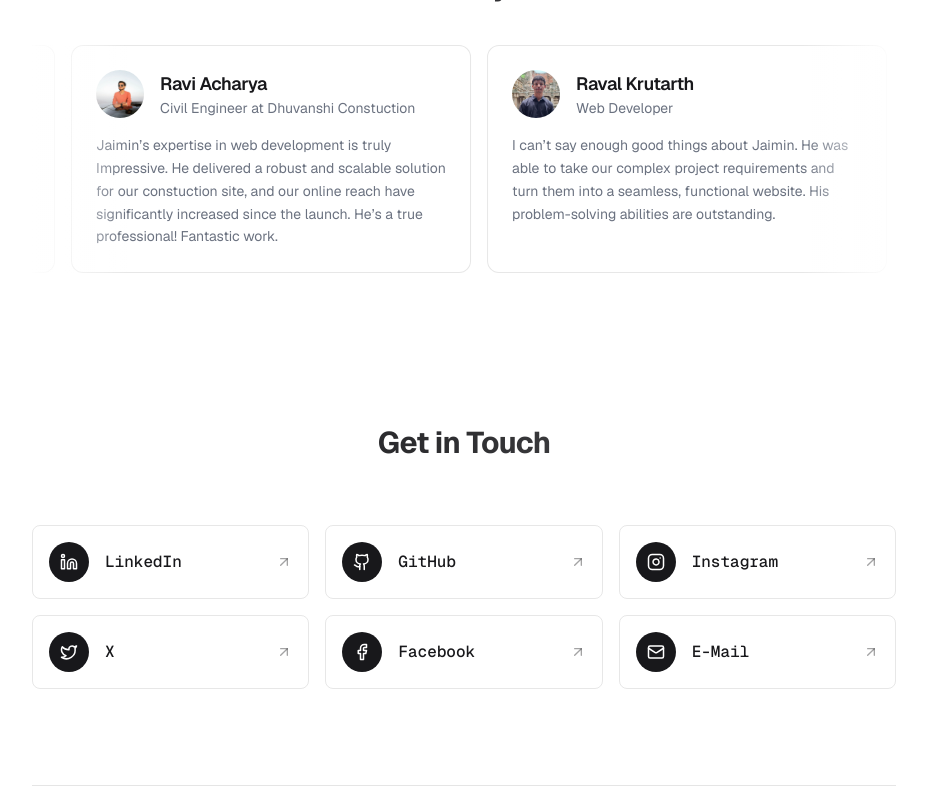
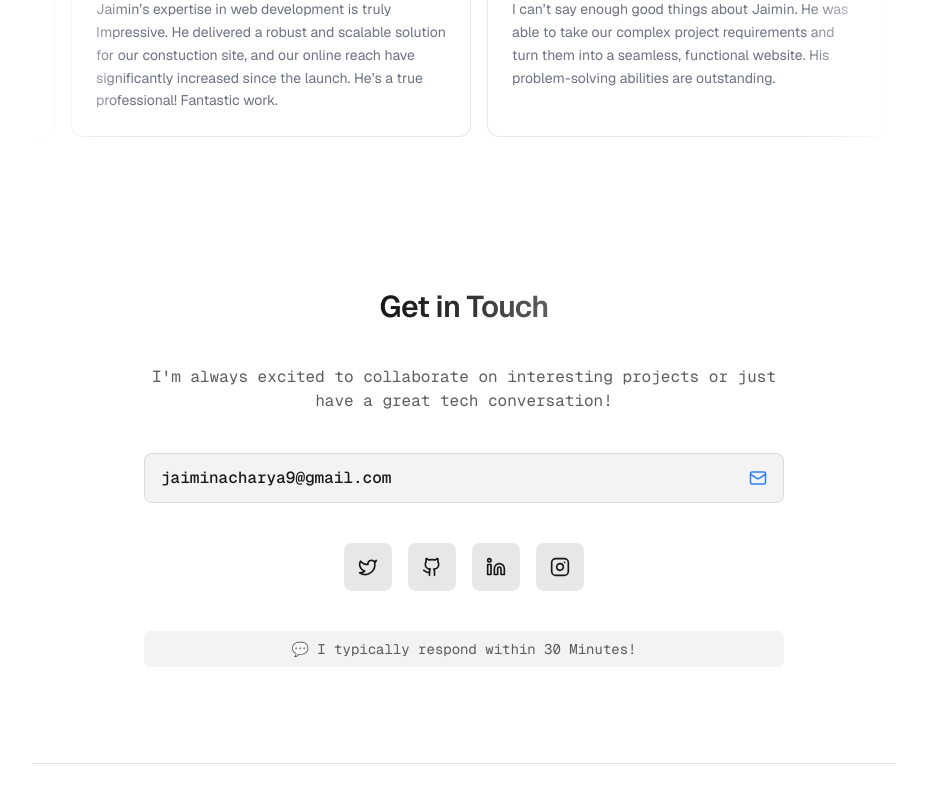
Before and after one commit to jaimin-acharya/portfolio, a Next.js app: page / in a window 1280 px wide. Shown: the part 2000-2794 px from the top of the page, without its empty margins (176-1103 px from the left). Built offline with nearby package versions, Linux system fonts and the light colour scheme.

Commit message:
UI Changes

```diff
--- a/app/components/Contact.jsx
+++ b/app/components/Contact.jsx
@@ -1,14 +1,6 @@
 "use client";
 
-import {
-  Linkedin,
-  Github,
-  Instagram,
-  Twitter,
-  Facebook,
-  ArrowUpRight,
-  MailIcon,
-} from "lucide-react";
+import { Linkedin, Github, Twitter, MailIcon, Instagram } from "lucide-react";
 import { contact } from "../site";
 import { motion } from "framer-motion";
 
@@ -19,12 +11,10 @@ const itemVariants = {
 
 export default function Contact() {
   const socialLinks = [
+    { name: "X", href: contact.socials.x, Icon: Twitter },
+    { name: "GitHub", href: contact.socials.github, Icon: Github },
     { name: "LinkedIn", href: contact.socials.linkedin, Icon: Linkedin },
-    { name: "GitHub", href: contact.socials.github, Icon: Github },
-    { name: "Instagram", href: contact.socials.instagram, Icon: Instagram },
-    { name: "X", href: contact.socials.x, Icon: Twitter },
-    { name: "Facebook", href: contact.socials.facebook, Icon: Facebook },
-    { name: "E-Mail", href: `mailto:${contact.email}`, Icon: MailIcon },
+    {name: "Instagram", href: contact.socials.instagram, Icon: Instagram},
   ];
 
   return (
@@ -32,23 +22,50 @@ export default function Contact() {
       id="contact"
       className="py-24 dark:border-foreground/20 scroll-mt-24"
     >
-      <div className="max-w-4xl mx-auto">
+      <div className="max-w-2xl mx-auto px-4 text-center space-y-10">
+        {/* Contact Button */}
+        <motion.a
+          href="#contact"
+          className="text-3xl text-center font-semibold tracking-tight mb-8 font-sans bg-gradient-to-r from-foreground via-foreground/90 to-foreground/70 bg-clip-text text-transparent"
+          initial={{ opacity: 0, y: 20 }}
+          whileInView={{ opacity: 1, y: 0 }}
+          viewport={{ once: true }}
+        >
+          Get in Touch
+        </motion.a>
+
         {/* Heading */}
         <motion.div
-          className="mb-16"
           initial={{ opacity: 0, y: 40 }}
           whileInView={{ opacity: 1, y: 0 }}
-          viewport={{ once: true, amount: 0.3 }}
+          viewport={{ once: true }}
           transition={{ duration: 0.6, ease: "easeOut" }}
         >
-          <h2 className="text-3xl text-center font-bold font-sans tracking-tight mb-4 bg-gradient-to-r from-foreground via-foreground/90 to-foreground/70 bg-clip-text text-transparent">
-            Get in Touch
-          </h2>
+          <p className="text-foreground/70 mt-10">
+            I&apos;m always excited to collaborate on interesting projects or
+            just have a great tech conversation!
+          </p>
         </motion.div>
 
-        {/* Social Links */}
+        {/* Email Box */}
         <motion.div
-          className="grid grid-cols-2 md:grid-cols-3 gap-3 sm:gap-4"
+          className="flex items-center justify-between px-4 py-3 rounded-lg bg-foreground/5 border border-foreground/10"
+          initial={{ opacity: 0, y: 20 }}
+          whileInView={{ opacity: 1, y: 0 }}
+          viewport={{ once: true }}
+          transition={{ duration: 0.6, ease: "easeOut", delay: 0.2 }}
+        >
+          <span className="text-sm sm:text-base font-medium">
+            {contact.email}
+          </span>
+          <a href={`mailto:${contact.email}`}>
+            <MailIcon className="text-blue-500" size={18} />
+          </a>
+        </motion.div>
+
+        {/* Social Icons */}
+        <motion.div
+          className="flex justify-center gap-4"
           initial="hidden"
           whileInView="show"
           viewport={{ once: true, amount: 0.2 }}
@@ -63,29 +80,25 @@ export default function Contact() {
               href={href}
               target="_blank"
               rel="noreferrer noopener"
-              aria-label={`Open ${name} profile`}
+              aria-label={`Open ${name}`}
               variants={itemVariants}
               transition={{ duration: 0.5, ease: "easeOut" }}
-              className="group flex items-center gap-3 sm:gap-4 p-3 sm:p-4 rounded-lg
-                 border border-foreground/10 transition-all duration-300
-                 hover:border-foreground/20 hover:shadow-lg hover:shadow-foreground/5
-                 hover:bg-foreground/5 hover:-translate-y-1
-                 focus-visible:outline-none focus-visible:ring-2 focus-visible:ring-foreground/20"
+              className="flex items-center justify-center w-12 h-12 rounded-lg bg-foreground/10 hover:bg-foreground/20 transition"
             >
-              <div className="flex items-center justify-center w-9 h-9 sm:w-10 sm:h-10 rounded-full bg-foreground text-background group-hover:scale-105 transition-transform duration-200">
-                <Icon size={18} />
-              </div>
-              <div className="flex-1 min-w-0">
-                <div className="font-medium text-foreground text-sm sm:text-base truncate">
-                  {name}
-                </div>
-              </div>
-              <ArrowUpRight
-                size={16}
-                className="text-foreground/40 group-hover:text-foreground/70 group-hover:translate-x-0.5 group-hover:-translate-y-0.5 transition-all duration-200"
-              />
+              <Icon size={20} />
             </motion.a>
           ))}
+        </motion.div>
+
+        {/* Response Note */}
+        <motion.div
+          className="flex items-center justify-center gap-2 px-3 py-2 rounded-md bg-foreground/5 text-sm text-foreground/70"
+          initial={{ opacity: 0, y: 20 }}
+          whileInView={{ opacity: 1, y: 0 }}
+          viewport={{ once: true }}
+          transition={{ duration: 0.6, ease: "easeOut", delay: 0.3 }}
+        >
+          💬 I typically respond within 30 Minutes!
         </motion.div>
       </div>
     </section>
--- a/app/components/Footer.jsx
+++ b/app/components/Footer.jsx
@@ -1,25 +1,8 @@
 "use client";
-import {
-  Github,
-  Linkedin,
-  Mail,
-  Instagram,
-  Twitter,
-  Facebook,
-  ArrowUp,
-} from "lucide-react";
+import { ArrowUp } from "lucide-react";
 import { contact } from "../site";
 
 export default function Footer() {
-  const socialLinks = [
-    { name: "GitHub", href: contact.socials.github, Icon: Github },
-    { name: "LinkedIn", href: contact.socials.linkedin, Icon: Linkedin },
-    { name: "Email", href: `mailto:${contact.email}`, Icon: Mail },
-    { name: "Instagram", href: contact.socials.instagram, Icon: Instagram },
-    { name: "Twitter", href: contact.socials.x, Icon: Twitter },
-    { name: "Facebook", href: contact.socials.facebook, Icon: Facebook },
-  ];
-
   return (
     <footer className="mt-0 border-t border-neutral-200 dark:border-neutral-800">
       <div className="mx-auto max-w-5xl px-6 py-8">
@@ -35,25 +18,15 @@ export default function Footer() {
             Back to Top
           </a>
 
-          {/* Social Links */}
-          <div className="flex items-center gap-3">
-            {socialLinks.map(({ name, href, Icon }) => (
-              <a
-                key={name}
-                href={href}
-                aria-label={name}
-                target="_blank"
-                rel="noreferrer noopener"
-                className="flex h-8 w-8 items-center justify-center rounded-full text-neutral-600 hover:text-neutral-900 dark:text-neutral-400 dark:hover:text-neutral-100 transition-colors duration-200"
-              >
-                <Icon className="w-6 h-6" size={16} strokeWidth={1.5} />
-              </a>
-            ))}
-          </div>
-
           {/* Copyright */}
           <div className="text-sm text-neutral-500 dark:text-neutral-400">
-            © {new Date().getFullYear()} {contact.author ?? "Jaimin Acharya"}
+            © {new Date().getFullYear()}{" "}
+            {contact.author ?? (
+              <>
+                Made with <span className="text-red-500">❤️</span> by Jaimin
+                Acharya
+              </>
+            )}
           </div>
         </div>
       </div>
--- a/app/components/Header.jsx
+++ b/app/components/Header.jsx
@@ -39,12 +39,12 @@ export default function Header() {
       transition={{ duration: 0.6, ease: "easeOut" }}
       className={`fixed uppercase top-4 left-1/2 -translate-x-1/2 z-50 transition-all duration-300 ${
         isScrolled
-          ? "w-[95%] max-w-4xl"
+          ? "w-[90%] max-w-4xl"
           : "w-[90%] max-w-4xl"
       }`}
     >
       <div
-        className={`mx-auto px-6 py-2 flex flex-row items-center justify-between rounded-4xl border border-white/10 transition-all duration-300 bg-background/95 backdrop-blur-md shadow-2xl shadow-black/10 supports-[backdrop-filter]:bg-background/70`}
+        className={`mx-auto px-6 py-2 flex flex-row items-center justify-between rounded-lg border border-white/10 transition-all duration-300 bg-background/95 backdrop-blur-md shadow-2xl shadow-black/10 supports-[backdrop-filter]:bg-background/70`}
       >
         <Link href="#" className="inline-flex items-center gap-4">
           <LogoName siteMeta={siteMeta} />
@@ -129,7 +129,7 @@ export default function Header() {
               transition={{ duration: 0.4, ease: "easeOut" }}
               className="absolute top-full left-0 right-0 mt-4 mx-4 lg:hidden"
             >
-              <div className="bg-background/95 backdrop-blur-md supports-[backdrop-filter]:bg-background/70 rounded-2xl border border-white/10 shadow-2xl overflow-hidden">
+              <div className="bg-background/95 backdrop-blur-md supports-[backdrop-filter]:bg-background/70 rounded-lg border border-white/10 shadow-2xl overflow-hidden">
                 {/* Nav links */}
                 <nav className="px-6 py-6 flex flex-col gap-1">
                   {NavLinks.map(({ href, label }, index) => (
--- a/app/ui/Logoname.jsx
+++ b/app/ui/Logoname.jsx
@@ -1,14 +1,13 @@
 "use client";
 import { useEffect, useState } from "react";
 import { motion, AnimatePresence } from "framer-motion";
-import { Avatar, AvatarFallback, AvatarImage } from "@/components/ui/avatar";
 
 export default function LogoName({ siteMeta }) {
   const [show, setShow] = useState(false);
 
   useEffect(() => {
     const handleScroll = () => {
-      if (window.scrollY > 200) {
+      if (window.scrollY > 100) {
         // adjust scroll threshold
         setShow(true);
       } else {
@@ -30,13 +29,6 @@ export default function LogoName({ siteMeta }) {
           transition={{ duration: 0.3 }}
           className="flex gap-3 items-center text-md font-medium"
         >
-          <Avatar>
-            <AvatarImage
-              src="https://avatars.githubusercontent.com/u/180756712?v=4"
-              alt="Jaimin Acharya"
-            />
-            <AvatarFallback>JA</AvatarFallback>
-          </Avatar>
           <span>{siteMeta.name}</span>
         </motion.div>
       )}
--- /dev/null
+++ b/app/ui/rainbow-button.jsx
@@ -0,0 +1,34 @@
+"use client";
+
+import React from "react";
+import { Slot } from "@radix-ui/react-slot";
+import { cn } from "@/lib/utils";
+
+export function RainbowButton({
+  children,
+  asChild = false,
+  className,
+  ...props
+}) {
+  const Comp = asChild ? Slot : "button";
+
+  return (
+    <Comp
+      className={cn(
+        // base button
+        "relative inline-flex items-center justify-center rounded-xl font-semibold transition-colors focus-visible:outline-none focus-visible:ring-1 focus-visible:ring-ring disabled:pointer-events-none disabled:opacity-50 cursor-pointer border-0 h-10 px-5 text-sm",
+
+        // background layer (dark/light mode)
+        "bg-background dark:bg-foreground",
+
+        // rainbow animated foreground
+        "bg-gradient-to-r from-[hsl(var(--color-1))] via-[hsl(var(--color-3))] to-[hsl(var(--color-5))] bg-[length:200%] animate-rainbow text-transparent bg-clip-text",
+
+        className
+      )}
+      {...props}
+    >
+      {children}
+    </Comp>
+  );
+}
--- a/package.json
+++ b/package.json
@@ -23,7 +23,10 @@
   },
   "devDependencies": {
     "@tailwindcss/postcss": "^4",
+    "@types/node": "24.3.1",
+    "@types/react": "19.1.12",
     "tailwindcss": "^4",
-    "tw-animate-css": "^1.3.7"
+    "tw-animate-css": "^1.3.7",
+    "typescript": "5.9.2"
   }
 }
```
Also changed, not shown: app/components/Hero.jsx (+5 -2 lines), app/ui/button.jsx (added, +52 -0 lines), tsconfig.json (added, +35 -0 lines), 1 other file (tests, documents, lock files or other folders).
